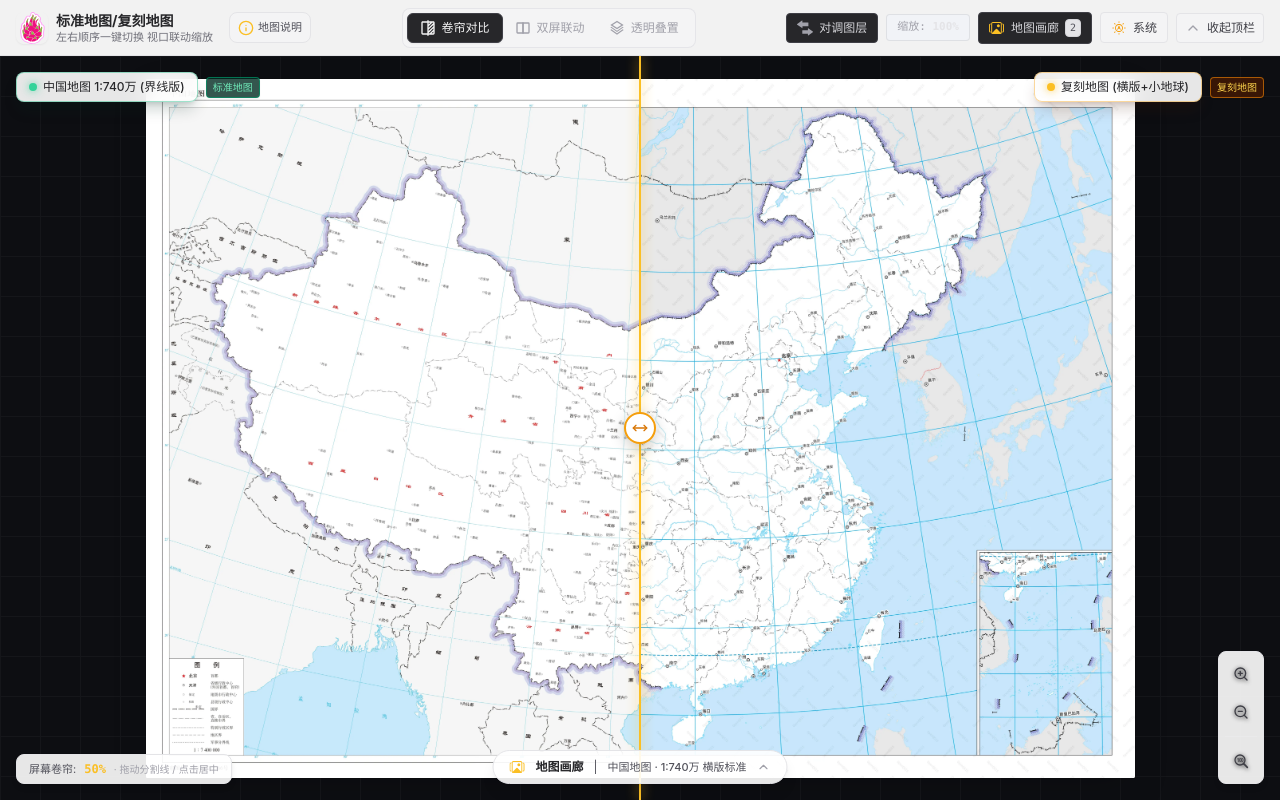
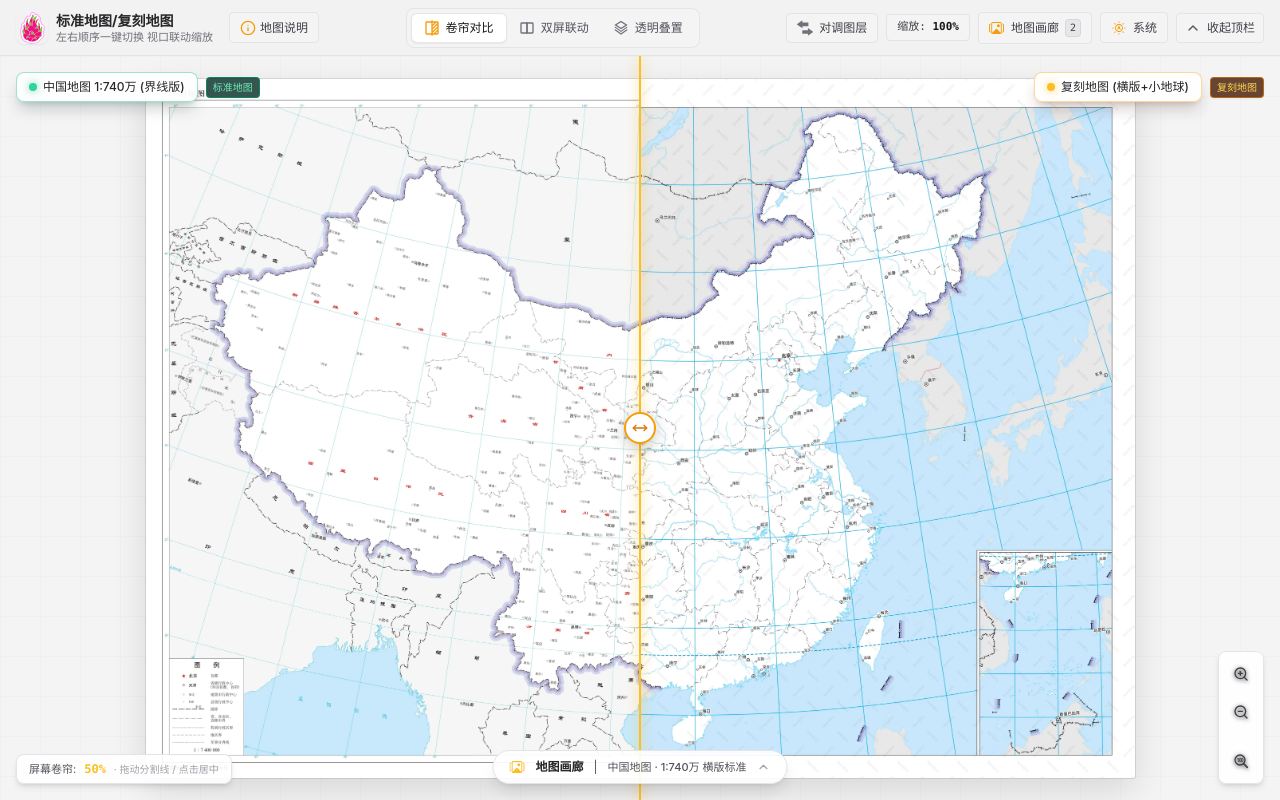
Before and after one commit to OpenQGIS/StandardMapWeb, a React (Vite) app: page / in a window 1280 px wide. Built offline with nearby package versions, Linux system fonts and the light colour scheme.

Commit message:
fix(ui): harmonize toolbar button colors, boost unactivated text contrast, lock 4-char mode button widths, and adapt curtain background in light mode

```diff
--- a/src/components/Header.tsx
+++ b/src/components/Header.tsx
@@ -99,16 +99,16 @@ export const Header: React.FC<HeaderProps> = ({
         <Tooltip content="标准地图与复刻地图对比说明" position="bottom">
           <button
             onClick={() => setShowComplianceModal(true)}
-            className="flex items-center justify-center gap-1 text-[11px] text-zinc-600 dark:text-zinc-400 hover:text-zinc-900 dark:hover:text-zinc-200 p-1.5 sm:px-2 sm:py-1 rounded-lg bg-zinc-100 dark:bg-zinc-800/60 border border-zinc-200 dark:border-zinc-700/60 transition-colors ml-0.5 sm:ml-1 cursor-pointer min-w-[31px] min-h-[31px]"
+            className="flex items-center justify-center gap-1 text-[11px] text-zinc-700 dark:text-zinc-300 hover:text-zinc-900 dark:hover:text-zinc-100 p-1.5 sm:px-2.5 sm:py-1.5 rounded text-xs font-medium bg-zinc-100 dark:bg-zinc-800 border border-zinc-200 dark:border-zinc-700 hover:bg-zinc-200 dark:hover:bg-zinc-750 transition-colors ml-0.5 sm:ml-1 cursor-pointer min-w-[31px] min-h-[31px]"
           >
-            <Info className="w-[18px] h-[18px] sm:w-4 sm:h-4 text-amber-400 shrink-0" />
+            <Info className="w-[18px] h-[18px] sm:w-4 sm:h-4 text-amber-500 dark:text-amber-400 shrink-0" />
             <span className="hidden xl:inline">地图说明</span>
           </button>
         </Tooltip>
       </div>
 
       {/* Center: Comparison Mode Switcher */}
-      <div className="flex items-center bg-zinc-100/90 dark:bg-surface border border-zinc-200/90 dark:border-border p-1 rounded-lg">
+      <div className="flex items-center bg-zinc-100 dark:bg-surface border border-zinc-200 dark:border-border p-1 rounded-lg">
         <Tooltip
           content={
             mode === 'swipe'
@@ -130,17 +130,17 @@ export const Header: React.FC<HeaderProps> = ({
             }}
             className={`flex items-center gap-1.5 px-2 py-1.5 sm:px-2.5 lg:px-3 rounded-md text-xs font-medium transition-all ${
               mode === 'swipe'
-                ? 'bg-zinc-800 text-zinc-100 shadow-sm border border-zinc-700'
-                : 'text-zinc-400 hover:text-zinc-200'
+                ? 'bg-white dark:bg-zinc-800 text-zinc-900 dark:text-zinc-100 shadow-sm border border-zinc-200/90 dark:border-zinc-700'
+                : 'text-zinc-600 dark:text-zinc-400 hover:text-zinc-900 dark:hover:text-zinc-200 hover:bg-zinc-200/50 dark:hover:bg-zinc-800/40'
             }`}
           >
             <RollingShutterIcon
               className={`w-[18px] h-[18px] sm:w-4 sm:h-4 transition-transform duration-200 ${
-                mode === 'swipe' && swipeDirection === 'horizontal' ? 'rotate-90 text-amber-400' : ''
+                mode === 'swipe' ? (swipeDirection === 'horizontal' ? 'rotate-90 text-amber-500 dark:text-amber-400' : 'text-amber-500 dark:text-amber-400') : 'text-zinc-500 dark:text-zinc-400'
               }`}
             />
             <span className="hidden lg:inline">
-              {mode === 'swipe' && swipeDirection === 'horizontal' ? '卷帘(水平)' : '卷帘对比'}
+              卷帘对比
             </span>
           </button>
         </Tooltip>
@@ -166,17 +166,17 @@ export const Header: React.FC<HeaderProps> = ({
             }}
             className={`flex items-center gap-1.5 px-2 py-1.5 sm:px-2.5 lg:px-3 rounded-md text-xs font-medium transition-all ${
               mode === 'sync'
-                ? 'bg-zinc-800 text-zinc-100 shadow-sm border border-zinc-700'
-                : 'text-zinc-400 hover:text-zinc-200'
+                ? 'bg-white dark:bg-zinc-800 text-zinc-900 dark:text-zinc-100 shadow-sm border border-zinc-200/90 dark:border-zinc-700'
+                : 'text-zinc-600 dark:text-zinc-400 hover:text-zinc-900 dark:hover:text-zinc-200 hover:bg-zinc-200/50 dark:hover:bg-zinc-800/40'
             }`}
           >
             <DualWindowIcon
               className={`w-[18px] h-[18px] sm:w-4 sm:h-4 transition-transform duration-200 ${
-                mode === 'sync' && dualDirection === 'vertical' ? 'rotate-90 text-amber-400' : ''
+                mode === 'sync' ? (dualDirection === 'vertical' ? 'rotate-90 text-amber-500 dark:text-amber-400' : 'text-amber-500 dark:text-amber-400') : 'text-zinc-500 dark:text-zinc-400'
               }`}
             />
             <span className="hidden lg:inline">
-              {mode === 'sync' && dualDirection === 'vertical' ? '双屏(上下)' : '双屏联动'}
+              双屏联动
             </span>
           </button>
         </Tooltip>
@@ -186,11 +186,11 @@ export const Header: React.FC<HeaderProps> = ({
             onClick={() => onModeChange('overlay')}
             className={`flex items-center gap-1.5 px-2 py-1.5 sm:px-2.5 lg:px-3 rounded-md text-xs font-medium transition-all ${
               mode === 'overlay'
-                ? 'bg-zinc-800 text-zinc-100 shadow-sm border border-zinc-700'
-                : 'text-zinc-400 hover:text-zinc-200'
+                ? 'bg-white dark:bg-zinc-800 text-zinc-900 dark:text-zinc-100 shadow-sm border border-zinc-200/90 dark:border-zinc-700'
+                : 'text-zinc-600 dark:text-zinc-400 hover:text-zinc-900 dark:hover:text-zinc-200 hover:bg-zinc-200/50 dark:hover:bg-zinc-800/40'
             }`}
           >
-            <LayerOverlayIcon className="w-[18px] h-[18px] sm:w-4 sm:h-4" />
+            <LayerOverlayIcon className={`w-[18px] h-[18px] sm:w-4 sm:h-4 ${mode === 'overlay' ? 'text-amber-500 dark:text-amber-400' : 'text-zinc-500 dark:text-zinc-400'}`} />
             <span className="hidden lg:inline">透明叠置</span>
           </button>
         </Tooltip>
@@ -220,13 +220,13 @@ export const Header: React.FC<HeaderProps> = ({
             onClick={onSwapOrder}
             className={`group flex items-center gap-1.5 px-2 py-1.5 sm:px-2.5 rounded text-xs font-medium transition-all border ${
               isSwapped
-                ? 'bg-amber-500/20 text-[#fbbf24] border-amber-500/50 shadow-sm'
-                : 'bg-zinc-800 text-zinc-300 border-zinc-700 hover:bg-zinc-750 hover:text-zinc-100'
+                ? 'bg-amber-500/15 text-amber-700 dark:text-[#fbbf24] border-amber-400/50 dark:border-amber-500/50 shadow-sm'
+                : 'bg-zinc-100 dark:bg-zinc-800 text-zinc-700 dark:text-zinc-300 border-zinc-200 dark:border-zinc-700 hover:bg-zinc-200 dark:hover:bg-zinc-750 hover:text-zinc-900 dark:hover:text-zinc-100'
             }`}
           >
             <SwapLeftAndRightIcon
               className={`w-[18px] h-[18px] sm:w-4 sm:h-4 transition-colors ${
-                isSwapped ? 'text-[#fbbf24]' : 'text-zinc-400 group-hover:text-zinc-200'
+                isSwapped ? 'text-amber-600 dark:text-[#fbbf24]' : 'text-zinc-500 dark:text-zinc-400 group-hover:text-zinc-900 dark:group-hover:text-zinc-200'
               }`}
             />
             <span className="hidden lg:inline">
@@ -245,23 +245,23 @@ export const Header: React.FC<HeaderProps> = ({
           </button>
         </Tooltip>
 
-        <div className="hidden lg:block text-[11px] font-mono text-zinc-400 bg-surface px-2.5 py-1 rounded border border-border">
-          缩放: <span className="text-zinc-200 font-semibold">{zoomPercent}%</span>
+        <div className="hidden lg:block text-[11px] font-mono text-zinc-700 dark:text-zinc-300 bg-zinc-100 dark:bg-surface px-2.5 py-1 rounded border border-zinc-200 dark:border-border">
+          缩放: <span className="text-zinc-900 dark:text-zinc-100 font-semibold">{zoomPercent}%</span>
         </div>
 
         {/* Toggle Floating Gallery Button */}
         <Tooltip content="展开或收起底部浮动地图画廊" position="bottom" shortcut="G">
           <button
             onClick={onToggleGallery}
-            className={`flex items-center gap-1.5 px-2 py-1.5 sm:px-2.5 rounded text-xs font-medium transition-all border ${
+            className={`group flex items-center gap-1.5 px-2 py-1.5 sm:px-2.5 rounded text-xs font-medium transition-all border ${
               isGalleryOpen
-                ? 'bg-amber-500/20 text-amber-300 border-amber-500/50 shadow-sm'
-                : 'bg-zinc-800 text-zinc-300 border-zinc-700 hover:text-zinc-100 hover:bg-zinc-750'
+                ? 'bg-amber-500/15 text-amber-700 dark:text-amber-300 border-amber-400/50 dark:border-amber-500/50 shadow-sm'
+                : 'bg-zinc-100 dark:bg-zinc-800 text-zinc-700 dark:text-zinc-300 border-zinc-200 dark:border-zinc-700 hover:text-zinc-900 dark:hover:text-zinc-100 hover:bg-zinc-200 dark:hover:bg-zinc-750'
             }`}
           >
-            <GalleryIcon className="w-[18px] h-[18px] sm:w-4 sm:h-4 text-amber-400" />
+            <GalleryIcon className="w-[18px] h-[18px] sm:w-4 sm:h-4 text-amber-500 dark:text-amber-400" />
             <span className="hidden lg:inline">地图画廊</span>
-            <span className="text-[10px] font-mono text-zinc-400 bg-zinc-200 dark:bg-surface text-zinc-600 dark:text-zinc-400 px-1 rounded border border-zinc-300 dark:border-border">{themesCount}</span>
+            <span className="text-[10px] font-mono bg-zinc-200/80 dark:bg-surface text-zinc-700 dark:text-zinc-400 px-1 rounded border border-zinc-300/80 dark:border-border">{themesCount}</span>
           </button>
         </Tooltip>
 
@@ -303,7 +303,7 @@ export const Header: React.FC<HeaderProps> = ({
               onClick={onToggleHeaderCollapse}
               className="flex items-center gap-1.5 px-2 py-1.5 sm:px-2 rounded text-xs font-medium transition-all border bg-zinc-100 dark:bg-zinc-800 text-zinc-700 dark:text-zinc-300 border-zinc-200 dark:border-zinc-700 hover:text-zinc-900 dark:hover:text-zinc-100 hover:bg-zinc-200 dark:hover:bg-zinc-750"
             >
-              <ChevronUp className="w-[18px] h-[18px] sm:w-4 sm:h-4 text-zinc-400 hover:text-zinc-200" />
+              <ChevronUp className="w-[18px] h-[18px] sm:w-4 sm:h-4 text-zinc-600 dark:text-zinc-400 hover:text-zinc-900 dark:hover:text-zinc-200" />
               <span className="hidden xl:inline">收起顶栏</span>
             </button>
           </Tooltip>
--- a/src/components/SwipeCurtainView.tsx
+++ b/src/components/SwipeCurtainView.tsx
@@ -488,13 +488,13 @@ export const SwipeCurtainView: React.FC<SwipeCurtainViewProps> = ({
       onTouchMove={handleTouchMove}
       onTouchEnd={handleTouchEnd}
       onTouchCancel={handleTouchEnd}
-      className="relative w-full h-full bg-[#0d0e12] overflow-hidden cursor-grab active:cursor-grabbing select-none touch-none"
+      className="relative w-full h-full bg-zinc-100 dark:bg-[#0d0e12] overflow-hidden cursor-grab active:cursor-grabbing select-none touch-none transition-colors duration-150"
     >
       {/* Background Canvas Grid Pattern */}
       <div
-        className="absolute inset-0 opacity-[0.03] pointer-events-none"
+        className="absolute inset-0 opacity-[0.04] dark:opacity-[0.03] pointer-events-none text-zinc-400 dark:text-white"
         style={{
-          backgroundImage: `linear-gradient(#fff 1px, transparent 1px), linear-gradient(90deg, #fff 1px, transparent 1px)`,
+          backgroundImage: `linear-gradient(currentColor 1px, transparent 1px), linear-gradient(90deg, currentColor 1px, transparent 1px)`,
           backgroundSize: '40px 40px',
         }}
       />
@@ -754,7 +754,7 @@ export const SwipeCurtainView: React.FC<SwipeCurtainViewProps> = ({
 
       {/* Unified Initial Loading Overlay: completely unobstructed, no clip seam, perfectly centered */}
       {!isCurtainReady && (
-        <div className="absolute inset-0 z-30 flex flex-col items-center justify-center bg-[#0d0e12]/60 select-none pointer-events-none transition-opacity duration-300">
+        <div className="absolute inset-0 z-30 flex flex-col items-center justify-center bg-zinc-100/60 dark:bg-[#0d0e12]/60 select-none pointer-events-none transition-opacity duration-300">
           <LottieLoader size={60} text="载入高精度地图中..." />
         </div>
       )}
```
